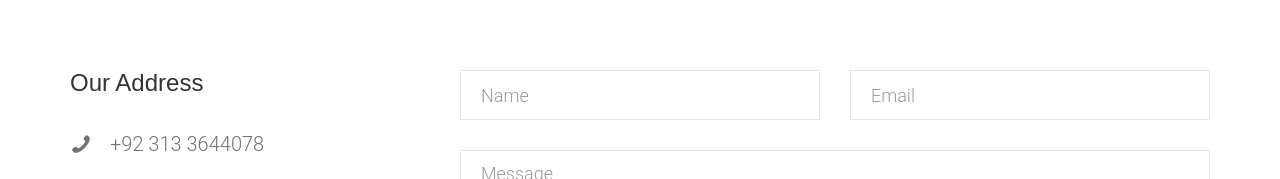
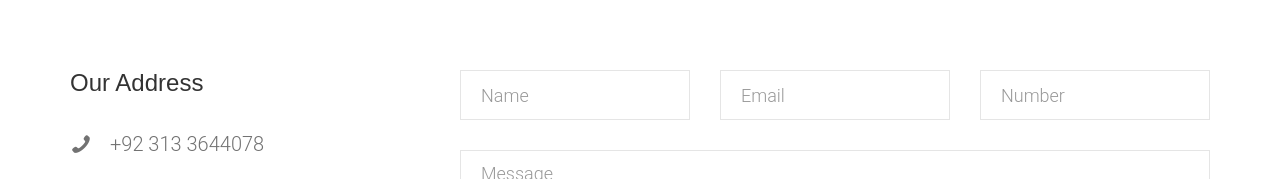
Before and after one commit to AmmarAliShah/MahadSaajidPhoto.github.io, a plain HTML site: page contact.html in a window 1280 px wide. Shown: the part 355-534 px from the top of the page. Drawn offline with Linux system fonts and the light colour scheme; some packages are replaced by stand-ins of ours; no server answers; files whose address does not match are found by name.

Commit message:
non-contact final

```diff
--- a/contact.html
+++ b/contact.html
@@ -119,14 +119,19 @@
 					</div>
 					<div class="col-md-8 animate-box">
 						<div class="row">
-							<div class="col-md-6">
+							<div class="col-md-4">
 								<div class="form-group">
 									<input type="text" class="form-control" placeholder="Name">
 								</div>
 							</div>
-							<div class="col-md-6">
+							<div class="col-md-4">
 								<div class="form-group">
 									<input type="text" class="form-control" placeholder="Email">
+								</div>
+							</div>
+							<div class="col-md-4">
+								<div class="form-group">
+									<input type="text" class="form-control" placeholder="Number">
 								</div>
 							</div>
 							<div class="col-md-12">
```
Also changed, not shown: 1 other file.
